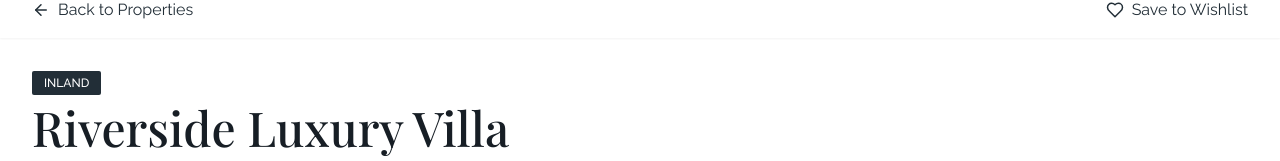
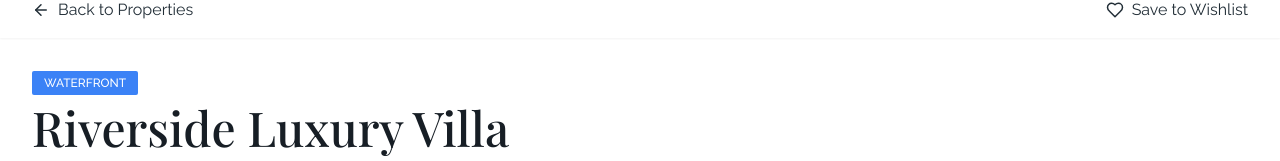
Before and after one commit to ansahobed/Edric-LTD-Project, a React (Vite) app: page /properties/p1 in a window 1280 px wide. Shown: the part 194-355 px from the top of the page. Built offline with nearby package versions, Linux system fonts and the light colour scheme.

Commit message:
Property DeatailPage updated

```diff
--- a/src/pages/PropertyDetailPage.tsx
+++ b/src/pages/PropertyDetailPage.tsx
@@ -73,11 +73,11 @@ const PropertyDetailPage: React.FC = () => {
           {/* Property Header */}
           <div className="mb-8">
             <span className={`inline-block text-xs font-medium uppercase py-1 px-3 rounded-sm mb-2 ${
-              property.type === 'riverfront'
+              property.type === 'waterfront'
                 ? 'bg-blue-500 text-white'
                 : 'bg-charcoal-700 text-white'
             }`}>
-              {property.type === 'riverfront' ? 'Riverfront' : 'Inland'}
+              {property.type === 'waterfront' ? 'Waterfront' : 'Inland'}
             </span>
 
             <h1 className="font-serif text-3xl md:text-4xl lg:text-5xl text-charcoal-800 mb-4">
```
